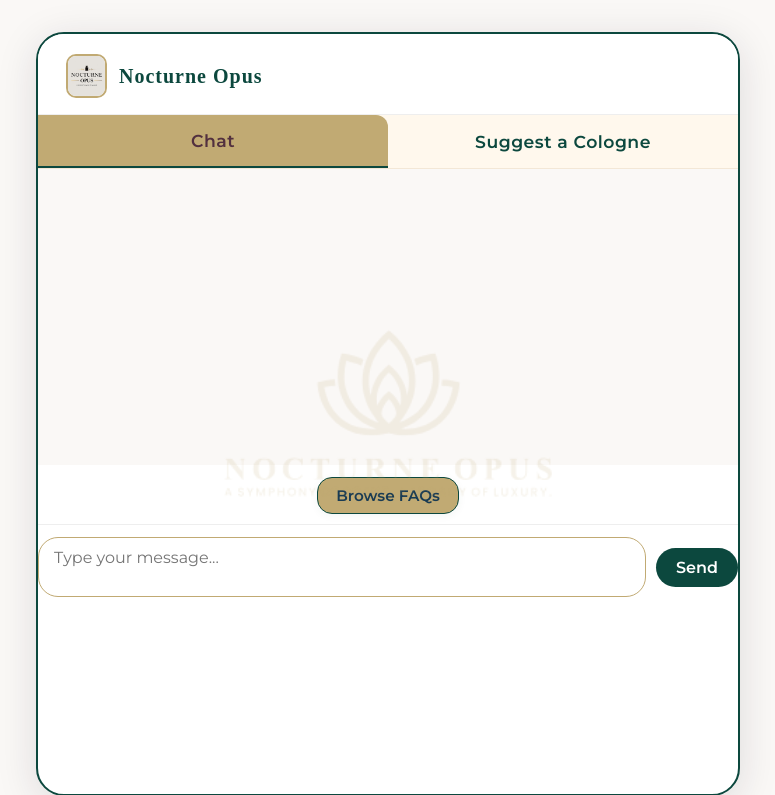
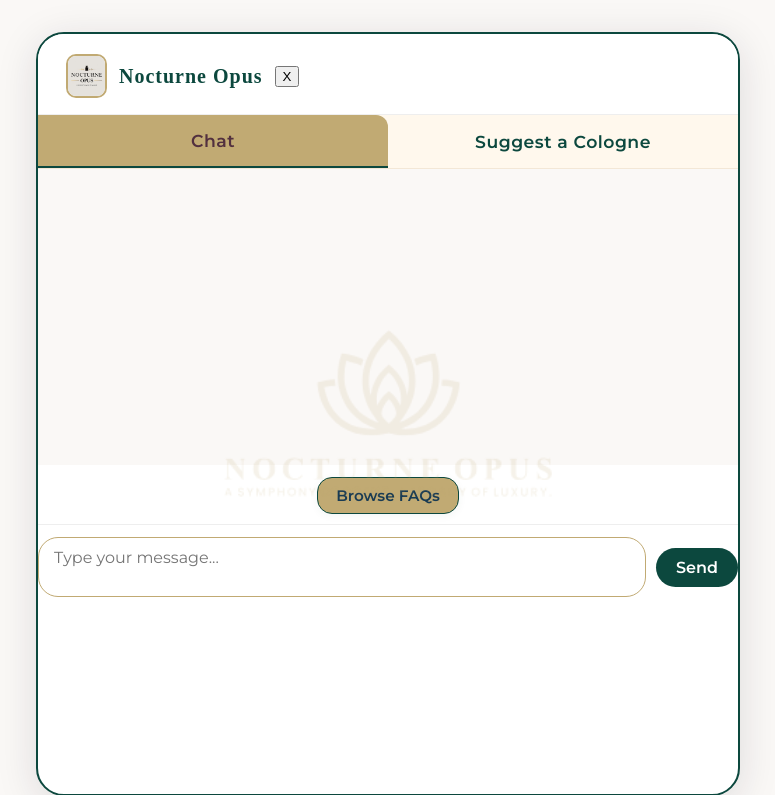
Before and after one commit to jeffreystevenjackson/fredAI.io, a Flask app: page / in a window 1280 px wide. Shown: the top 795 px of the page, without its empty margins (252-1027 px from the left). Run offline with Flask 3, Linux system fonts and the light colour scheme; some web fonts are replaced.

Commit message:
Update index.html

```diff
--- a/templates/index.html
+++ b/templates/index.html
@@ -13,7 +13,7 @@
         <div class="chatbot-header">
             <img src="https://fredai-io.onrender.com/static/logo.jpeg" alt="Nocturne Opus Logo" class="logo-img">
             <span class="brand-title">Nocturne Opus</span>
-        </div>
+            <button class="close-chatbot-btn" id="close-chatbot-btn">X</button> </div>
         <div class="tab-nav">
             <button class="tab-btn active" data-tab="chat">Chat</button>
             <button class="tab-btn" data-tab="suggestion">Suggest a Cologne</button>
```
